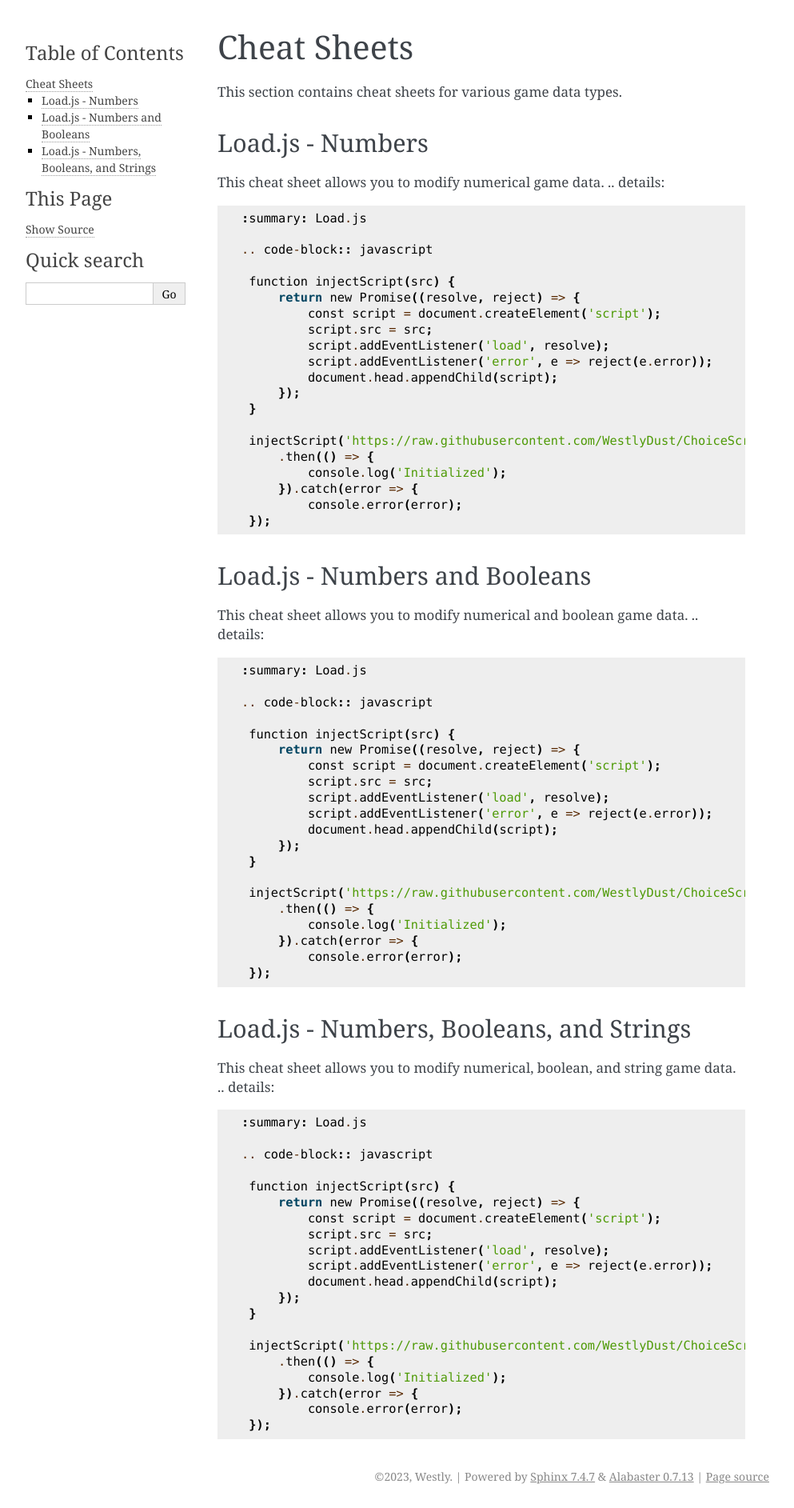
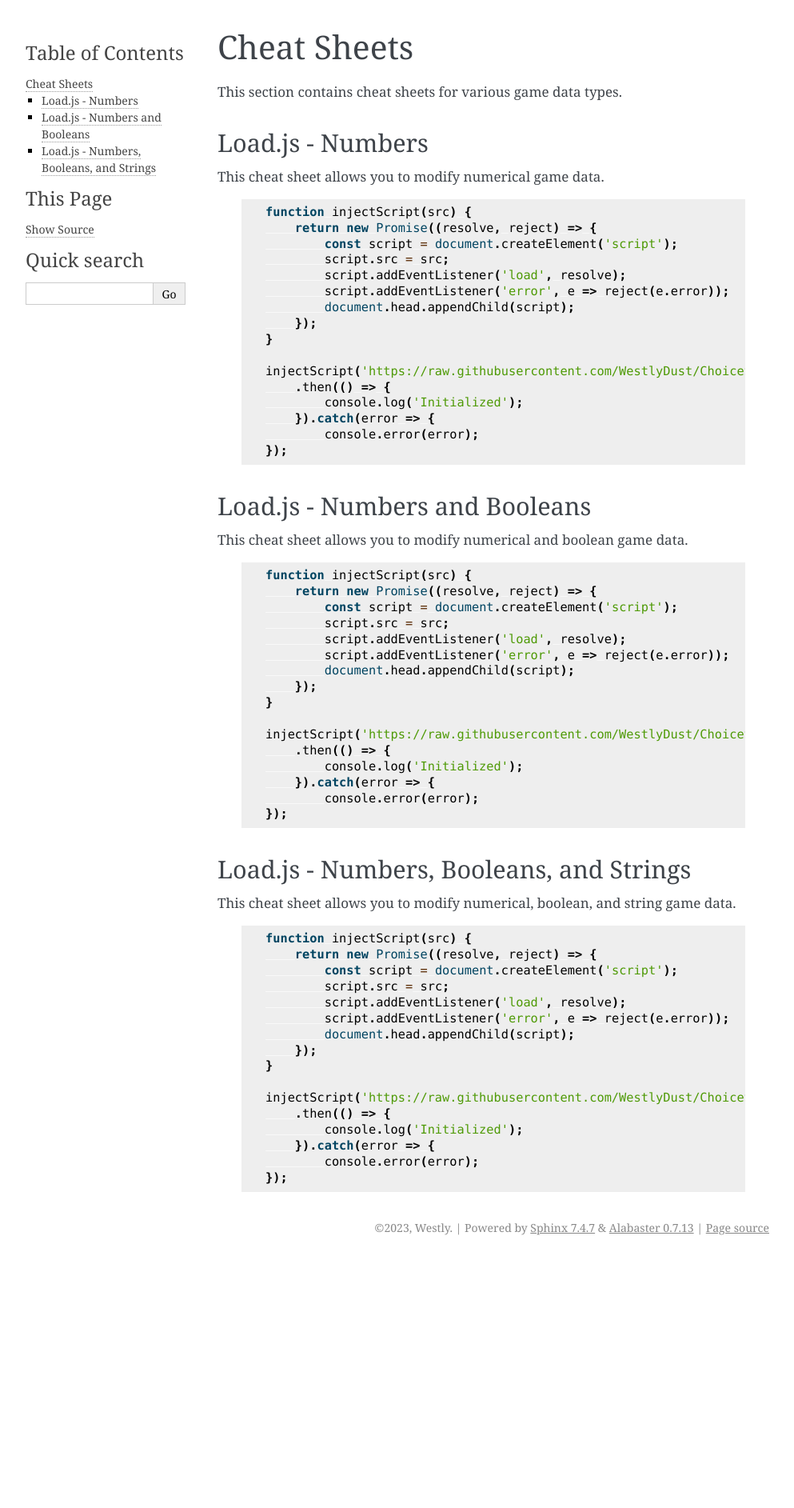
Before and after one commit to WestlyDust/ChoiceScript_Stats_Modifier, a Sphinx documentation site: the page built from docs/source/cheatsheets.rst, in a window 1280 px wide. Shown: the whole page at 80% size, without its empty margins (148-1141 px from the left). Built offline with Sphinx 7.4.7, drawn with Linux system fonts in a browser that asks for light colours; after the commit the page ends 1574 px from its top, so only the background shows below that.

Commit message:
Add files via upload

```diff
--- a/docs/source/cheatselectable.rst
+++ b/docs/source/cheatselectable.rst
@@ -7,9 +7,6 @@ Load.js - Selectable
 --------------------
 
 This cheat sheet allows you to modify numerical game data.
-.. details::
-   :summary: Load.js
-
    .. code-block:: javascript
 
     function injectScript(src) {
--- a/docs/source/cheatsheets.rst
+++ b/docs/source/cheatsheets.rst
@@ -7,9 +7,6 @@ Load.js - Numbers
 -----------------
 
 This cheat sheet allows you to modify numerical game data.
-.. details::
-   :summary: Load.js
-
    .. code-block:: javascript
 
     function injectScript(src) {
@@ -33,9 +30,6 @@ Load.js - Numbers and Booleans
 ------------------------------
 
 This cheat sheet allows you to modify numerical and boolean game data.
-.. details::
-   :summary: Load.js
-
    .. code-block:: javascript
 
     function injectScript(src) {
@@ -59,9 +53,6 @@ Load.js - Numbers, Booleans, and Strings
 ----------------------------------------
 
 This cheat sheet allows you to modify numerical, boolean, and string game data.
-.. details::
-   :summary: Load.js
-
    .. code-block:: javascript
 
     function injectScript(src) {
--- a/docs/source/cheatstatchart.rst
+++ b/docs/source/cheatstatchart.rst
@@ -7,9 +7,6 @@ Load.js - Stat Chart
 --------------------
 
 This cheat sheet allows you to modify numerical game data.
-.. details::
-   :summary: Load.js
-
    .. code-block:: javascript
 
     function injectScript(src) {
--- a/docs/source/index.rst
+++ b/docs/source/index.rst
@@ -3,8 +3,8 @@
    You can adapt this file completely to your liking, but it should at least
    contain the root `toctree` directive.
 
-Welcome to ChoiceScript Stats's documentation!
-=============================================
+ChoiceScript Stats Modifier
+===========================
 
 .. toctree::
    :maxdepth: 2
```
